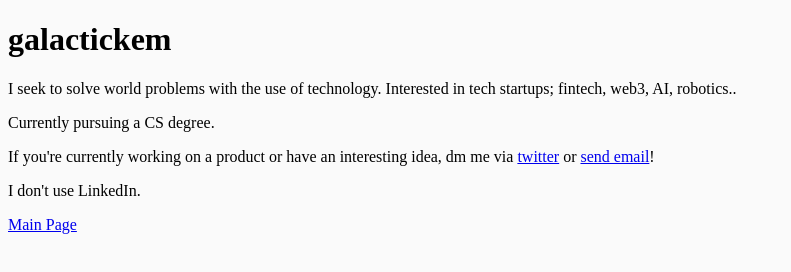
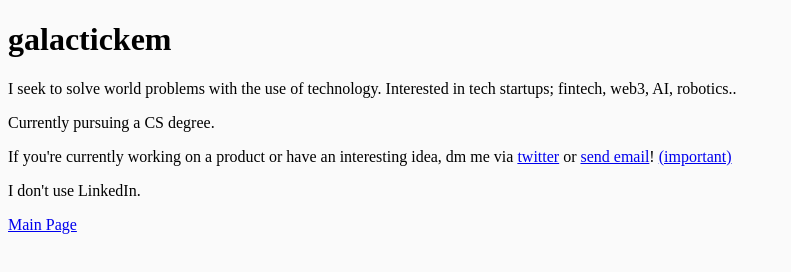
Before and after one commit to galactickem/galactickem.github.io, a plain HTML site: page aboutme.html in a window 1280 px wide. Shown: the whole page, without its empty margins (0-791 px from the left). Drawn offline with Linux system fonts and the light colour scheme.

Commit message:
Added consider this

```diff
--- a/aboutme.html
+++ b/aboutme.html
@@ -11,7 +11,7 @@
     <p>I seek to solve world problems with the use of technology. Interested in tech startups; fintech, web3, AI, robotics.. </p>
     <p>Currently pursuing a CS degree.  </p>
     <p></p>
-    <p>If you're currently working on a product or have an interesting idea, dm me via <a href="https://twitter.com/galactickem">twitter</a> or <a href = "mailto: a00827581@tec.mx">send email</a>!</p>
+    <p>If you're currently working on a product or have an interesting idea, dm me via <a href="https://twitter.com/galactickem">twitter</a> or <a href = "mailto: a00827581@tec.mx">send email</a>! <a href="https://nohello.net/en/">(important)</a></p>
     <p>I don't use LinkedIn.</p>
     <p><a href="index.html">Main Page</a></p>
   </body>
```
